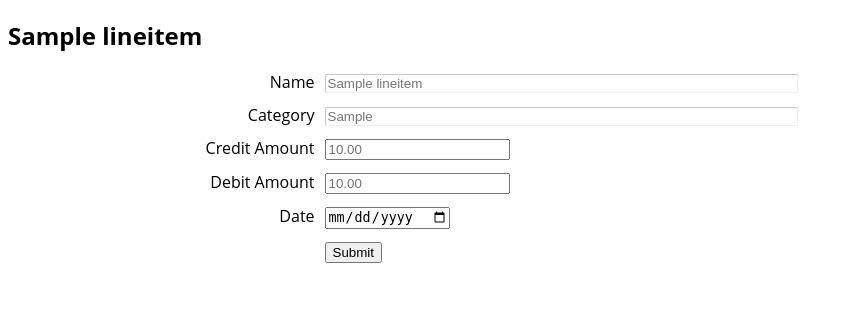
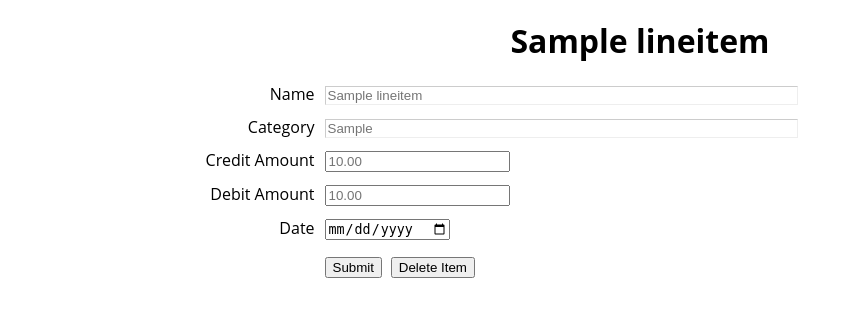
Before and after one commit to pweids/pmoney, a Django app: page /edit_item/1/ in a window 1280 px wide. Shown: the top 317 px of the page, without its empty margins (0-852 px from the left). Run offline with Django 3.2, Linux system fonts and the light colour scheme; a user stored in the database is signed in; tables that the repository leaves empty hold one stand-in row (values such as "Sample post").

Commit message:
finishing adding blank info to /add_item/

```diff
--- a/budget/data_access.py
+++ b/budget/data_access.py
@@ -40,7 +40,7 @@ def find_line_item_by_id(id):
     return LineItem.objects.get(id=id)
 
 
-def add_line_item(name, category="other", credit_amount=0, debit_amount=0, date=date.today()):
+def add_line_item(name, category="other", credit_amount=0, debit_amount=0, date=date.today(), **extras):
         return LineItem.objects.create(category=category, date=date,
                             credit_amount=credit_amount, debit_amount=debit_amount, name=name)
 
--- a/budget/templates/budget.html
+++ b/budget/templates/budget.html
@@ -54,7 +54,6 @@
             </tr>
             {% endfor %}
         </table>
-        <button id="id_add_fixed_btn">add item</button>
 
 
         <table id="id_variable_items" class="cost-section">
@@ -73,7 +72,6 @@
             {% for li in budget.variable_costs %}
             <tr class="variable_line_item">
                 <td data-label="">{{ forloop.counter }}</td>
-                <td data-label="Name">{{ li.name }}</td>
                 <td data-label="Category">{{ li.category }}</td>
                 <td data-label="Credit">${{ li.credit_amount|floatformat:2|intcomma }}</td>
                 <td data-label="Debit">${{ li.debit_amount|floatformat:2|intcomma }}</td>
@@ -84,7 +82,7 @@
             </tr>
             {% endfor %}
         </table>
-        <button id="id_add_variable_btn">add item</button>
+        <button id="id_add_variable_btn" onclick="location.href='{% url 'add_item' %}'">add item</button>
     </div>
 
     <div id="id_stats">
--- a/budget/templates/items.html
+++ b/budget/templates/items.html
@@ -13,14 +13,14 @@
     <form action="{{request.path}}" method="POST">{% csrf_token %}
 
         <header>
-            <h2>{{ line_item.name }}</h2>
+            <h1 style="text-align:center">{{ line_item.name }}</h1>
         </header>
 
         <div>
             <label class="desc" id="name-title" for="name">Name</label>
             <div>
                 <input id="name-field" name="name" type="text" class="field text fn" value="" size="8" tabindex="1"
-                placeholder="{{ line_item.name }}">
+                placeholder="{{ line_item.name }}" required>
             </div>
         </div>
 
@@ -35,7 +35,7 @@
         <div>
             <label class="desc" id="credit-title" for="credit">Credit Amount</label>
             <div>
-                <input id="credit-field" name="credit" type="number" step="0.01" class="field text fn" value="" size="8" tabindex="1"
+                <input id="credit-field" name="credit_amount" type="number" step="0.01" class="field text fn" value="" size="8" tabindex="1"
                 placeholder="{{ line_item.credit_amount }}">
             </div>
         </div>
@@ -43,7 +43,7 @@
         <div>
                 <label class="desc" id="debit-title" for="debit">Debit Amount</label>
                 <div>
-                    <input id="debit-field" name="debit" type="number" step="0.01" class="field text fn" value="" size="8" tabindex="1"
+                    <input id="debit-field" name="debit_amount" type="number" step="0.01" class="field text fn" value="" size="8" tabindex="1"
                     placeholder="{{ line_item.debit_amount }}">
                 </div>
             </div>
@@ -58,6 +58,7 @@
         <div>
             <div>
                 <input id="saveForm" name="saveForm" type="submit" value="Submit">
+                <button onclick="location.href='{% url 'budget' %}'">Delete Item</button>
             </div>
         </div>
 
--- a/budget/views.py
+++ b/budget/views.py
@@ -1,6 +1,6 @@
 from calendar import month_name
+from datetime import date
 
-from django.utils import timezone
 from django.shortcuts import render, get_object_or_404
 from django.http import HttpResponseRedirect
 
@@ -51,7 +51,7 @@ def add_item(request):
 
     if (request.method == 'POST'):
         li = _add_item(request.POST)
-        return HttpResponseRedirect('/edit_item/{}/', li.id)
+        return HttpResponseRedirect(f'/edit_item/{li.id}/')
 
     return render(request, "items.html")
 
@@ -61,8 +61,4 @@ def update_item(obj, update_fields):
     obj.save()
 
 def _add_item(fields):
-    return add_line_item(category=fields['category'],
-                         name=fields['name'],
-                         credit_amount=fields['credit_amount'],
-                         debit_amount=fields['debit_amount'],
-                         date=fields['date'])
+    return add_line_item(**{k: v for k, v in fields.items() if v})
```
Also changed, not shown: requirements.txt (added, +12 -0 lines).
